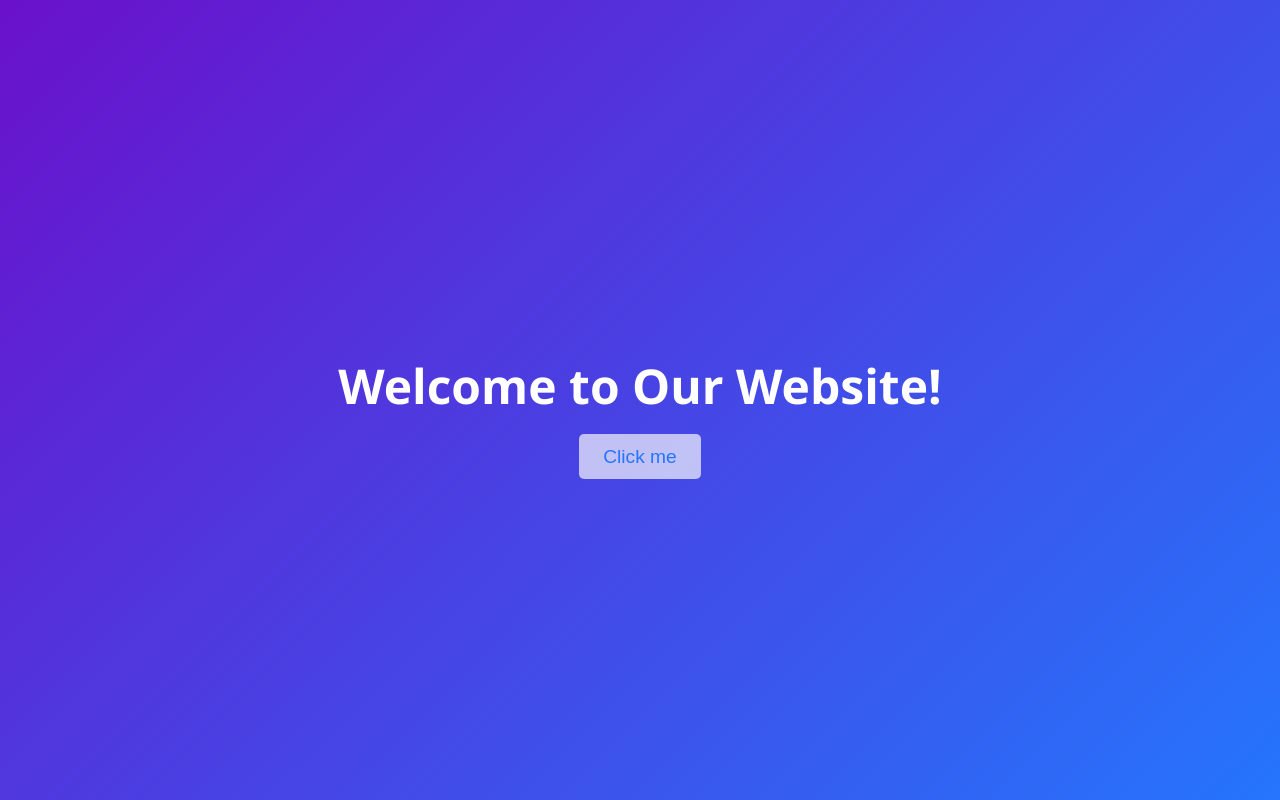
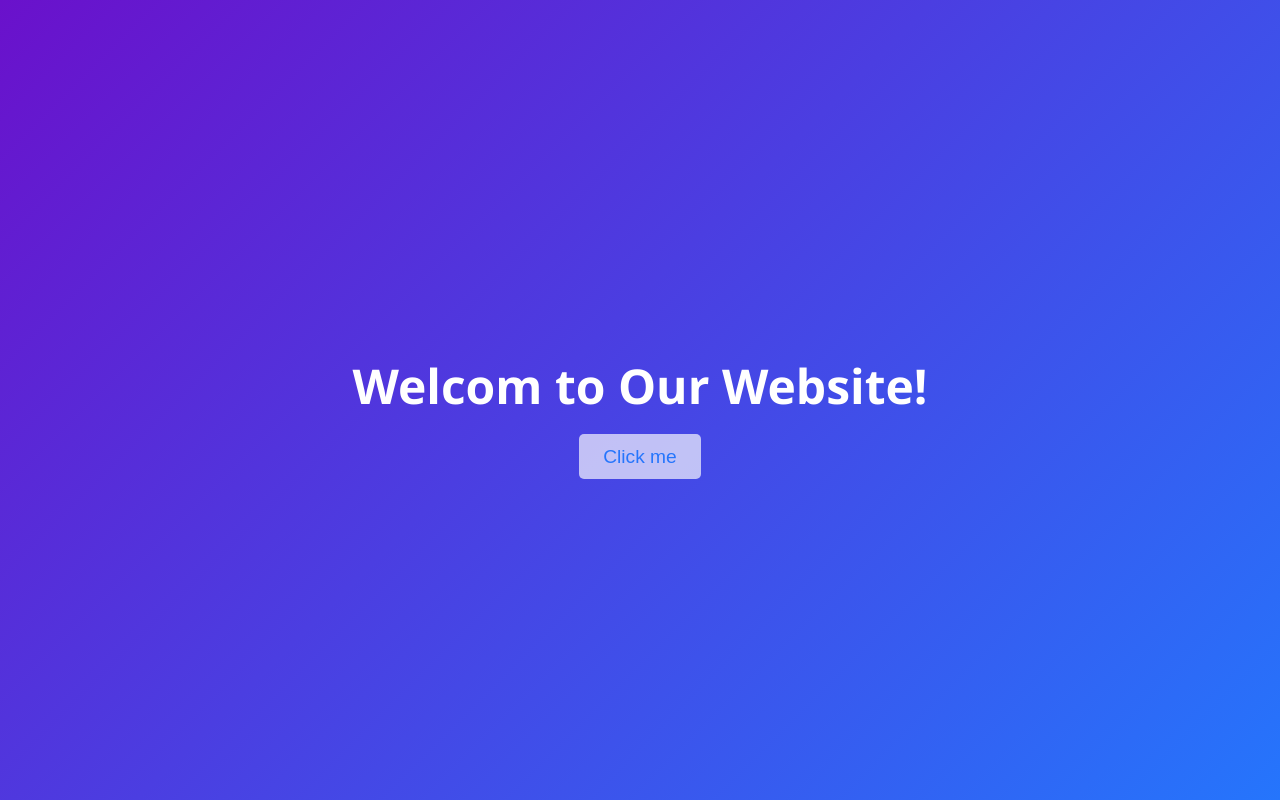
Before and after one commit to Shakir618/test, a plain HTML site: page index.html in a window 1280 px wide. Drawn offline with Linux system fonts and the light colour scheme.

Commit message:
second changes(viewport/viewport1)

```diff
--- a/index.html
+++ b/index.html
@@ -2,7 +2,7 @@
 <html lang="en">
 <head>
   <meta charset="UTF-8" />
-  <meta name="viewport" content="width=device-width, initial-scale=1" />
+  <meta name="viewport1" content="width=device-width, initial-scale=1" />
   <title>Welcome Page</title>
   <style>
     body {
@@ -40,7 +40,7 @@
   </style>
 </head>
 <body>
-  <h1>Welcome to Our Website!</h1>
+  <h1>Welcom to Our Website!</h1>
   <button id="welcomeBtn">Click me</button>
 
   <script>
```
